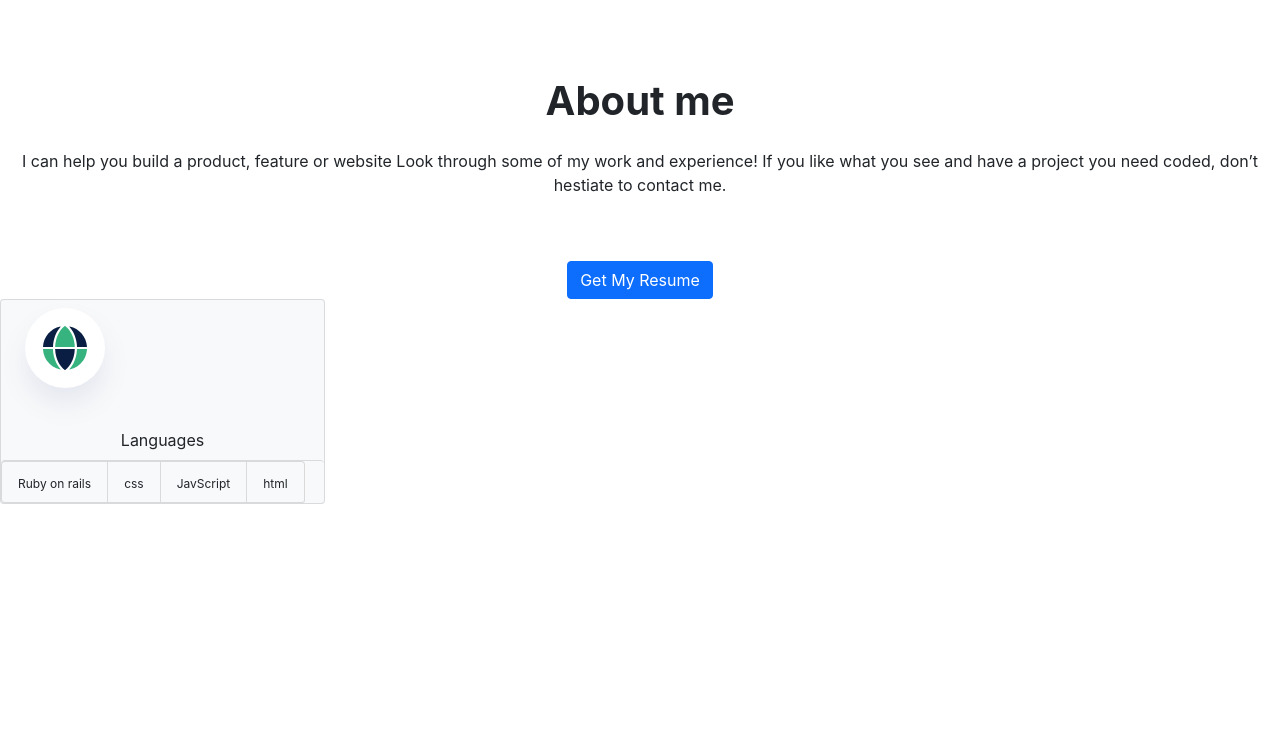
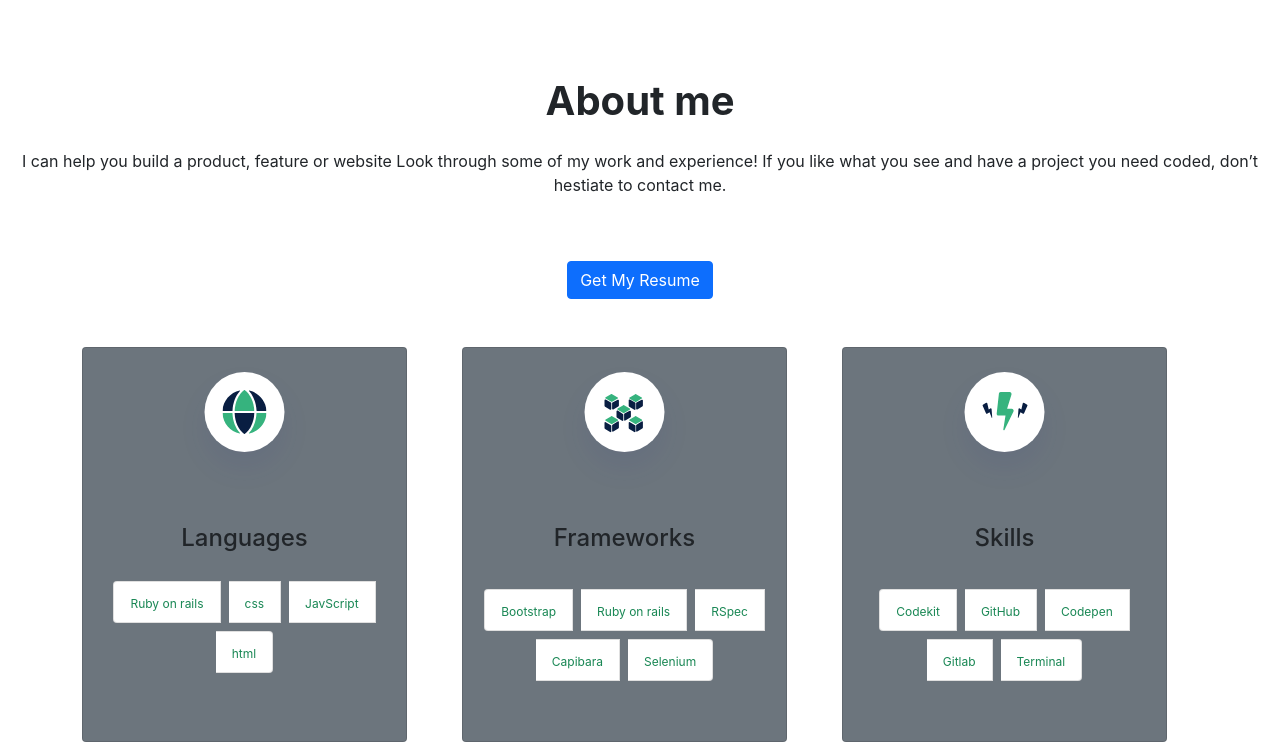
Before and after one commit to rbanos-mv/bootstrap-portfolio, a website: page index.html in a window 1280 px wide. Shown: the part 1925-2667 px from the top of the page. Before the commit the page ends 2429 px from the top, so only its background shows below. Drawn offline with nearby package versions, Linux system fonts and the light colour scheme.

Commit message:
Replace about cards with bootstrap classes

```diff
--- a/index.html
+++ b/index.html
@@ -283,24 +283,115 @@
           </button>
         </div>
 
-        <div class="card-container">
-          <div class="card bg-light d-flex column text-center">
+        <div class="container mt-5">
+          <div
+            class="row row-cols-1 row-cols-md-2 row-cols-lg-3 g-2 g-md-4 g-lg-6"
+          >
+            <div class="col d-flex">
+              <div class="card bg-secondary">
+                <div class="card-content">
+                  <div class="w-100 p-2"></div>
                   <img
                     src="./images/icon-languages.svg"
                     alt="Languages Icon"
-              class="card-img-top about-icon"
+                    class="card-img-top"
+                    height="128"
                   />
-            <div class="card-title">Languages</div>
-            <ul class="list-group list-group-horizontal">
-              <li class="list-group-item bg-light">
+                  <div class="w-100 p-3"></div>
+                  <h4 class="card-title text-center">Languages</h4>
+                  <div class="w-100 p-2"></div>
+                  <ul
+                    class="list-group list-group-horizontal justify-content-center flex-wrap"
+                  >
+                    <li class="list-group-item bg-white text-success m-1">
                       <small>Ruby on rails</small>
                     </li>
-              <li class="list-group-item bg-light"><small>css</small></li>
-              <li class="list-group-item bg-light">
+                    <li class="list-group-item bg-white text-success m-1">
+                      <small>css</small>
+                    </li>
+                    <li class="list-group-item bg-white text-success m-1">
                       <small>JavScript</small>
                     </li>
-              <li class="list-group-item bg-light"><small>html</small></li>
+                    <li class="list-group-item bg-white text-success m-1">
+                      <small>html</small>
+                    </li>
                   </ul>
+                  <div class="w-100 p-4"></div>
+                </div>
+              </div>
+            </div>
+            <div class="col d-flex">
+              <div class="card bg-secondary">
+                <div class="card-content">
+                  <div class="w-100 p-2"></div>
+                  <img
+                    src="./images/icon-frameworks.svg"
+                    alt="Frameworks Icon"
+                    class="card-img-top"
+                    height="128"
+                  />
+                  <div class="w-100 p-3"></div>
+                  <h4 class="card-title text-center">Frameworks</h4>
+                  <div class="w-100 p-2"></div>
+                  <ul
+                    class="list-group list-group-horizontal justify-content-center flex-wrap p-2"
+                  >
+                    <li class="list-group-item bg-white text-success m-1">
+                      <small>Bootstrap</small>
+                    </li>
+                    <li class="list-group-item bg-white text-success m-1">
+                      <small>Ruby on rails</small>
+                    </li>
+                    <li class="list-group-item bg-white text-success m-1">
+                      <small>RSpec</small>
+                    </li>
+                    <li class="list-group-item bg-white text-success m-1">
+                      <small>Capibara</small>
+                    </li>
+                    <li class="list-group-item bg-white text-success m-1">
+                      <small>Selenium</small>
+                    </li>
+                  </ul>
+                  <div class="w-100 p-4"></div>
+                </div>
+              </div>
+            </div>
+            <div class="col d-flex">
+              <div class="card bg-secondary">
+                <div class="card-content">
+                  <div class="w-100 p-2"></div>
+                  <img
+                    src="./images/icon-skills.svg"
+                    alt="Frameworks Icon"
+                    class="card-img-top"
+                    height="128"
+                  />
+                  <div class="w-100 p-3"></div>
+                  <h4 class="card-title text-center">Skills</h4>
+                  <div class="w-100 p-2"></div>
+                  <ul
+                    class="list-group list-group-horizontal justify-content-center flex-wrap p-2"
+                  >
+                    <li class="list-group-item bg-white text-success m-1">
+                      <small>Codekit</small>
+                    </li>
+                    <li class="list-group-item bg-white text-success m-1">
+                      <small>GitHub</small>
+                    </li>
+                    <li class="list-group-item bg-white text-success m-1">
+                      <small>Codepen</small>
+                    </li>
+                    <li class="list-group-item bg-white text-success m-1">
+                      <small>Gitlab</small>
+                    </li>
+                    <li class="list-group-item bg-white text-success m-1">
+                      <small>Terminal</small>
+                    </li>
+                  </ul>
+                  <div class="w-100 p-4"></div>
+                </div>
+              </div>
+            </div>
           </div>
         </div>
       </section>
```
Lines whose indentation alone changed are shown as unchanged.
